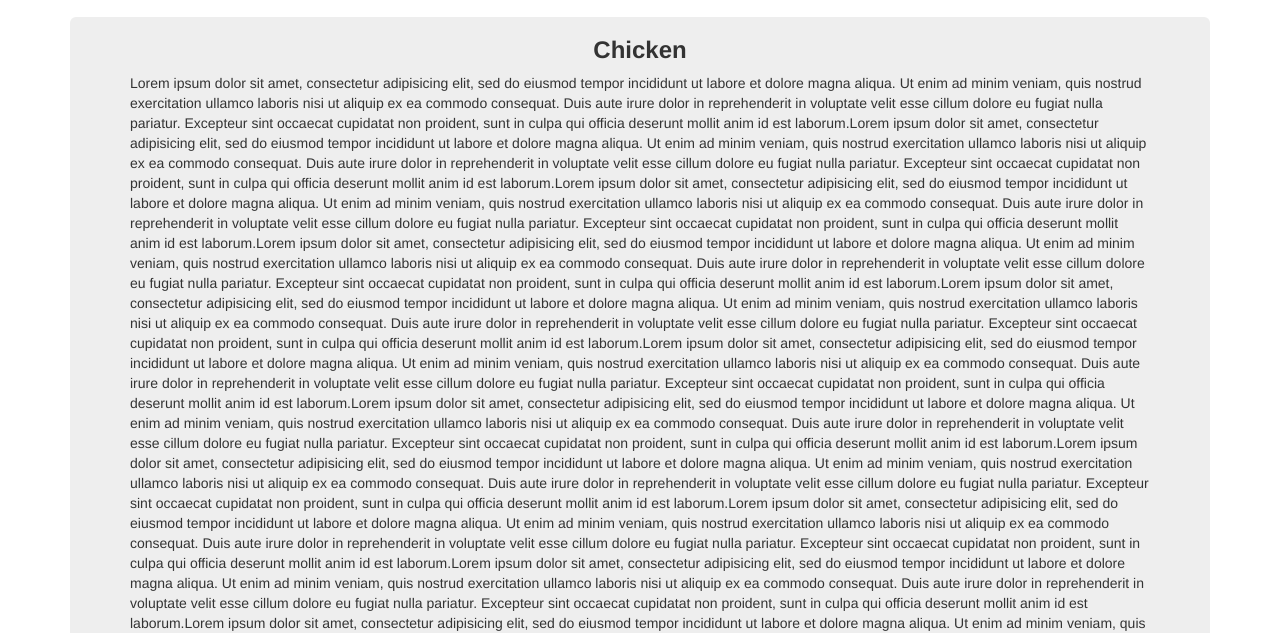
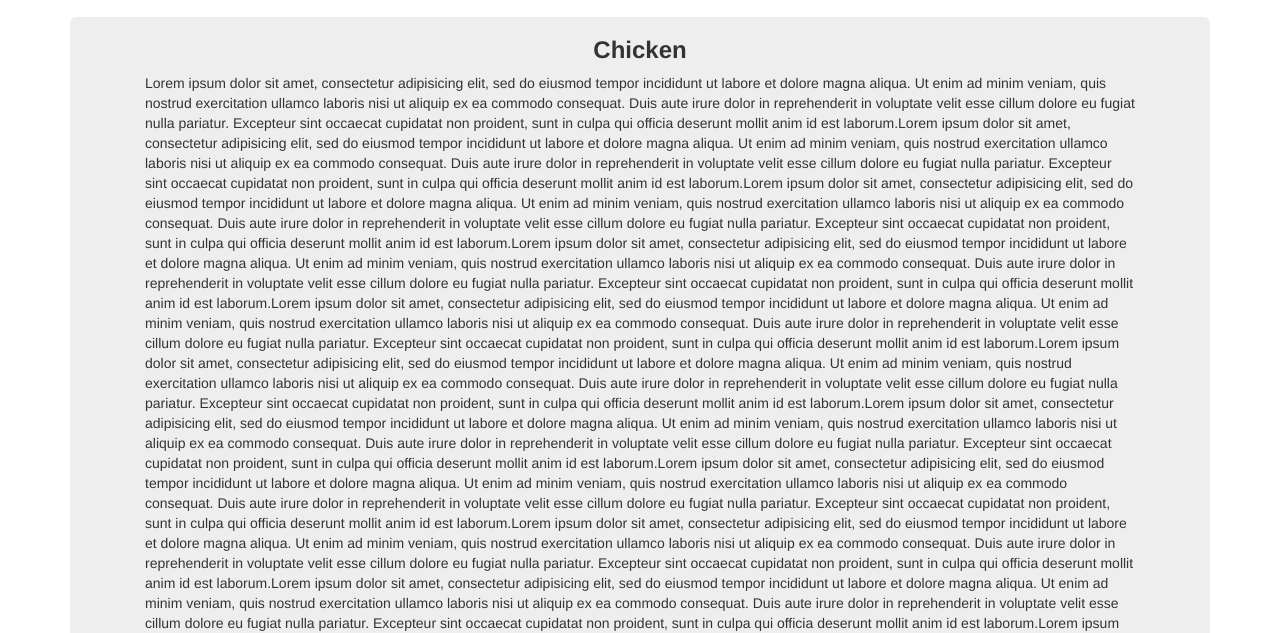
Before and after one commit to kingtran2112/coursera, a plain HTML site: page module3-solution/index.html in a window 1280 px wide. Shown: the part 167-800 px from the top of the page. Drawn offline with Linux system fonts and the light colour scheme.

Commit message:
repair col-xs-12

```diff
--- a/module3-solution/index.html
+++ b/module3-solution/index.html
@@ -43,7 +43,8 @@
 
 <div id="main-content" class="container">
 	<h2 class="text-center">Our Menu</h2>
-	<section class="jumbotron">
+	<div class="jumbotron">
+	<section class="col-xs-12">
 		<h3 id="name-menu" class="text-center">Chicken</h3>
 		<span id="describe">Lorem ipsum dolor sit amet, consectetur adipisicing elit, sed do eiusmod
 		tempor incididunt ut labore et dolore magna aliqua. Ut enim ad minim veniam,
@@ -138,6 +139,7 @@
 		proident, sunt in culpa qui officia deserunt mollit anim id est laborum.</span>
 	</section>
 	<a href="#header-nav" id="to-top">Back to top</a>
+	</div>
 </div>
 
   <!-- jQuery (Bootstrap JS plugins depend on it) -->
```
